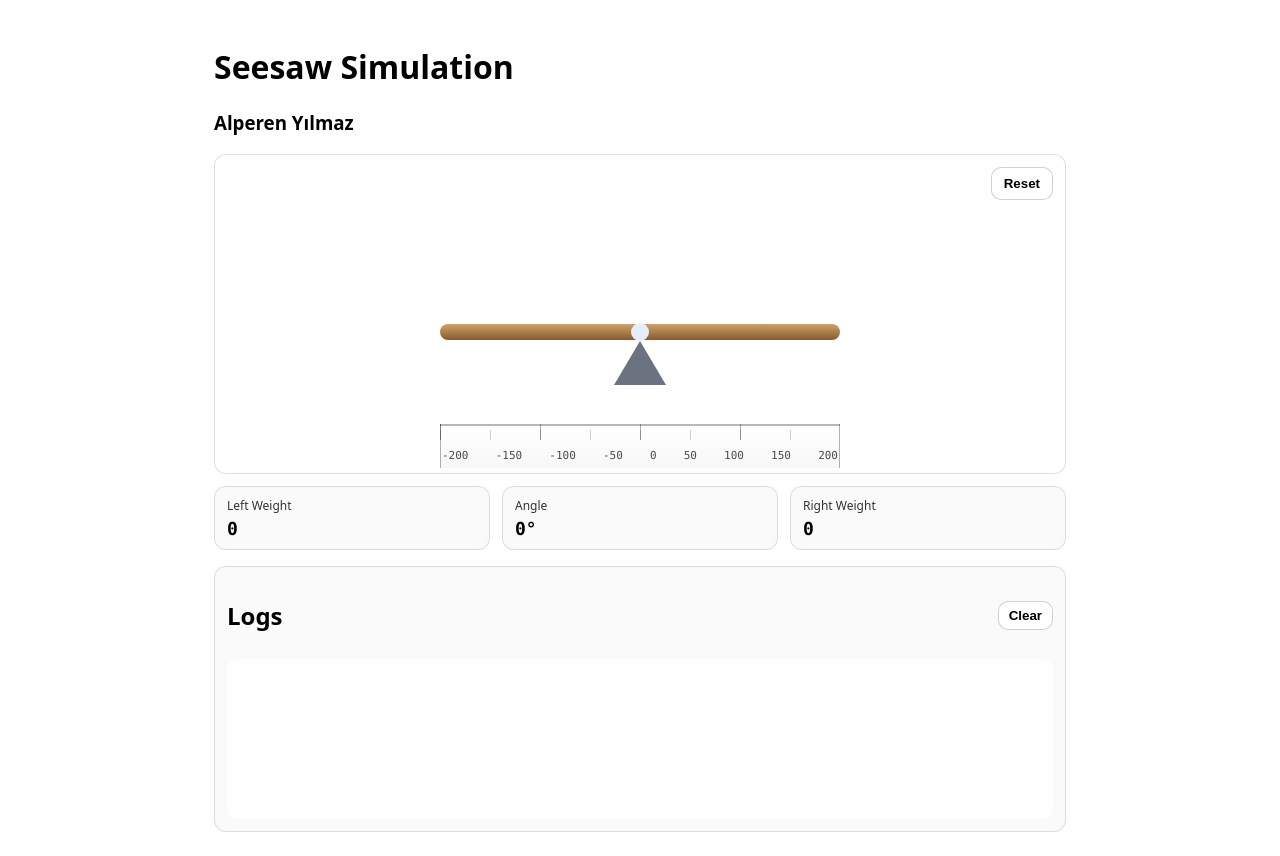
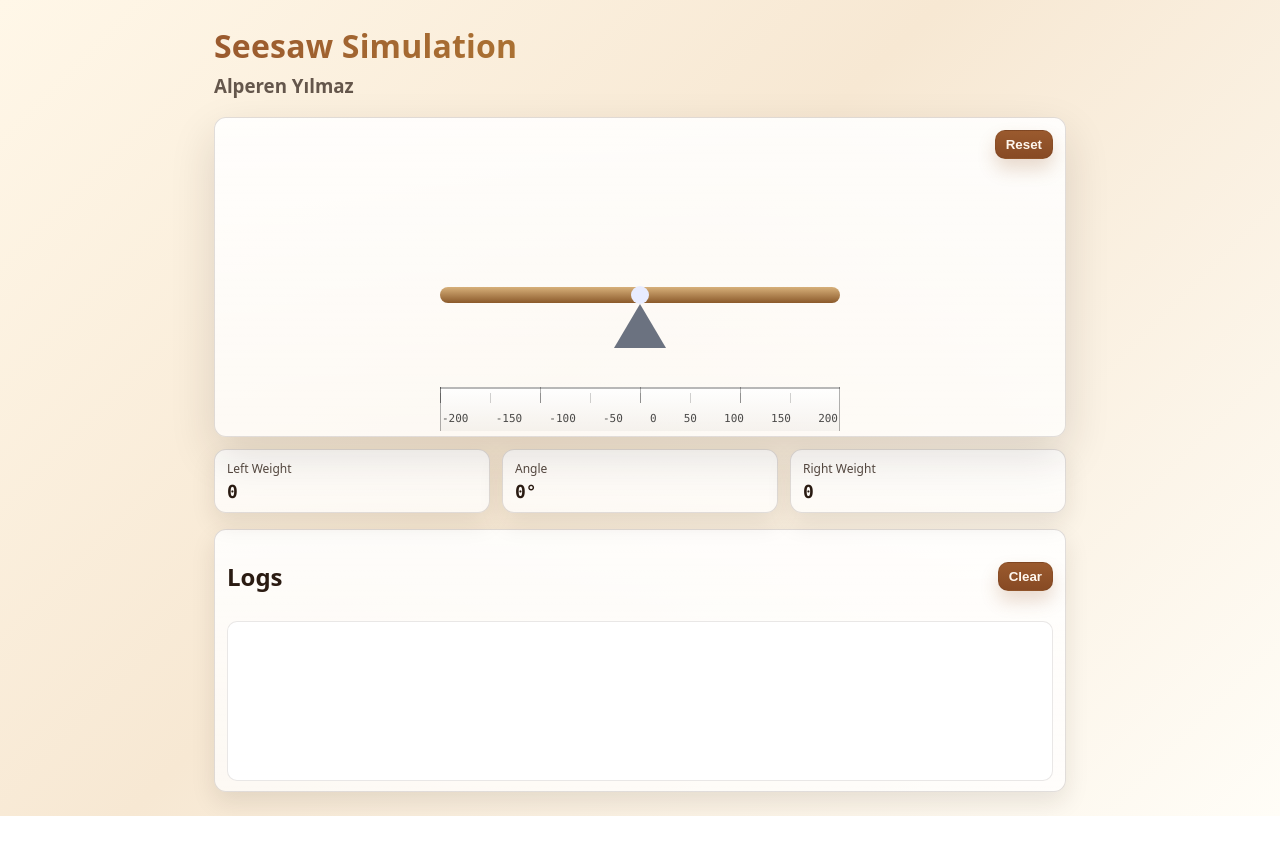
Before and after one commit to alperenylmz/seesaw-simulation, a plain HTML site: page index.html in a window 1280 px wide. After the commit the page ends 816 px from the top, so only its background shows below. Drawn offline with Linux system fonts and the light colour scheme.

Commit message:
UI Design

```diff
--- a/styles.css
+++ b/styles.css
@@ -1,6 +1,22 @@
 :root {
   --plank-length: 400px;
   --plank-thickness: 16px;
+
+  --bg-0: #fff7e8;
+  --bg-1: #f7e8d3;
+  --bg-2: #efe2cf;
+
+  --surface: rgba(255, 255, 255, 0.72);
+  --surface-strong: rgba(255, 255, 255, 0.88);
+
+  --text: #2a1b12;
+  --muted: rgba(42, 27, 18, 0.72);
+  --border: rgba(42, 27, 18, 0.14);
+  --primary: #9a5a2e;
+  --primary-hover: #7f4522;
+  --accent: #c89b3c;
+
+  --shadow: 0 18px 45px rgba(42, 27, 18, 0.14);
 }
 
 * {
@@ -16,8 +32,8 @@ body {
     Roboto,
     Arial,
     sans-serif;
-  background: white;
-  color: black;
+  background: linear-gradient(135deg, var(--bg-0) 0%, var(--bg-1) 45%, #fffdf7 100%);
+  color: var(--text);
 }
 
 .app {
@@ -25,13 +41,28 @@ body {
   margin: 0 auto;
   padding: 24px;
 }
+h1{
+    margin: 0;
+    font-weight: 900;
+    letter-spacing: 0.2px;
+    background: linear-gradient(90deg, var(--primary), var(--accent));
+    --webkit-background-clip: text;
+    background-clip: text;
+    color: transparent;
+}
+h3{
+    margin-top: 6px;
+    color: var(--muted);
+    font-weight: 650;
+}
 
 .scene {
   margin-top: 16px;
   height: 320px;
-  border: 1px solid rgba(0, 0, 0, 0.12);
+  border: 1px solid var(--border);
   border-radius: 12px;
-  background: rgba(255, 255, 255, 0.04);
+  box-shadow: var(--shadow);
+  background: linear-gradient(180deg, var(--surface-strong), var(--surface));
   display: grid;
   place-items: center;
   overflow: hidden;
@@ -65,7 +96,7 @@ body {
   transform: translateX(-50%) rotate(0deg);
   transform-origin: 50% 50%;
   border-radius: 999px;
-  background: linear-gradient(180deg, #caa46a, #8b5a2b);
+  background: linear-gradient(180deg, #D7B07A, #8B5A2B);
   cursor: pointer;
   transition: transform 950ms ease;
 }
@@ -80,6 +111,7 @@ body {
   background: #e8ecff;
   border-radius: 50%;
   opacity: 1;
+  pointer-events: none;
 }
 .pivot::after{ /* pivot hizasında üçgen için */
     content: "";
@@ -119,26 +151,29 @@ body {
   letter-spacing: 0.2px;
 }
 
+.resetButton,
 .logClear{
-  border: 1px solid rgba(0, 0, 0, 0.18);
-  background: white;
-  color: black;
+  border: 1px solid rgba(0, 0, 0, 0.06);
+  background: linear-gradient(180deg, var(--primary), #874A24);
+  color: #FFF7EE;
   border-radius: 10px;
   padding: 6px 10px;
+  box-shadow: 0 10px 18px rgba(154, 90, 46, 0.22);
   cursor: pointer;
   font-weight: 700;
 }
-
+.resetButton:hover,
 .logClear:hover {
-  background: rgba(0, 0, 0, 0.04);
+  background: linear-gradient(180deg, var(--primary-hover), #6F3A1C);
 }
 
 .logScroll{
   height: 160px;
   overflow: auto;
   padding: 10px;
+  border:1px solid rgba(42, 27, 18, 0.10);
   border-radius: 10px;
-  background: rgba(255, 255, 255, 0.8);
+  background: rgba(255,255,255,0.92);
   font-family:
     ui-monospace, SFMono-Regular, Menlo, Monaco, Consolas, "Liberation Mono",
     "Courier New", monospace;
@@ -171,14 +206,14 @@ body {
   width: 32px;
   height: 32px;
   border-radius: 999px;
-  background: #1f6feb;
+  background: linear-gradient(180deg, #C77B3A, #9A5A2E);
   color: white;
   font-size: 11px;
   font-weight: 700;
   display: grid;
   place-items: center;
   box-shadow: 0 6px 14px rgba(0, 0, 0, 0.25);
-  border: 2px solid rgba(255, 255, 255, 0.6);
+  border: 2px solid rgba(255, 247, 232, 0.75);
 }
 
 /* burada isNew ile vermemizin sebebi yalnızca yeni oluşturulan eleman için çalışmalı */
@@ -193,10 +228,12 @@ body {
     margin-bottom: 12px;
     margin-top:12px;
 }
+.logPanel,
 .statBox{
-    border: 1px solid rgba(0, 0, 0, 0.12);
+    border:1px solid var(--border);
     border-radius: 12px;
-    background: rgba(0, 0, 0, 0.02);
+    box-shadow: 0 10px 25px rgba(42, 27, 18, 0.10);
+    background: linear-gradient(180deg, var(--surface-strong), var(--surface));
     padding: 10px 12px;
 }
 .statLabel{
@@ -216,18 +253,8 @@ body {
     right: 12px;
     z-index: 5;
 }
-.resetButton{
-    border: 1px solid rgba(0, 0, 0, 0.18);
-    background: white;
-    color: black;
-    border-radius: 10px;
-    padding: 8px 12px;
-    cursor: pointer;
-    font-weight: 700;
-}
-.resetButton:hover{
-    background: rgba(0, 0, 0, 0.04);
-}
+
+
 .scale{
     position:absolute;
     left: 50%;
```
